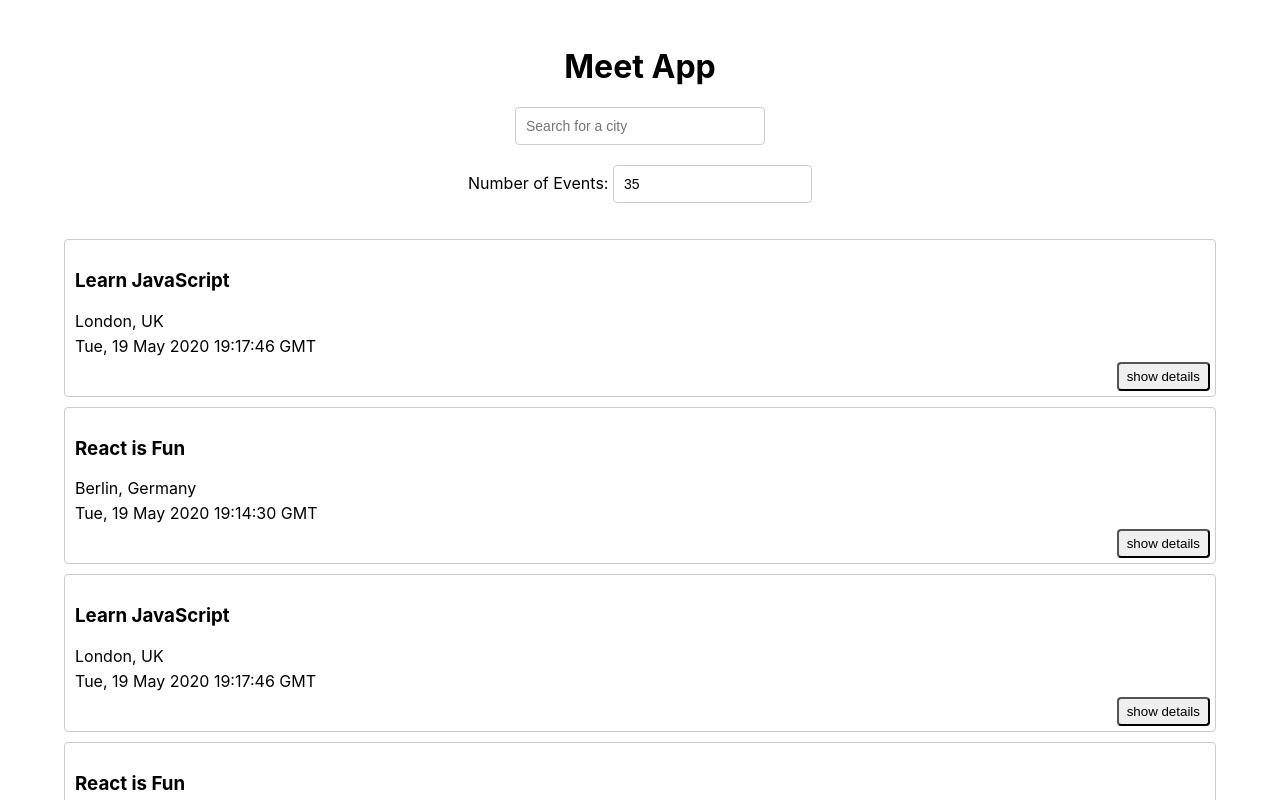
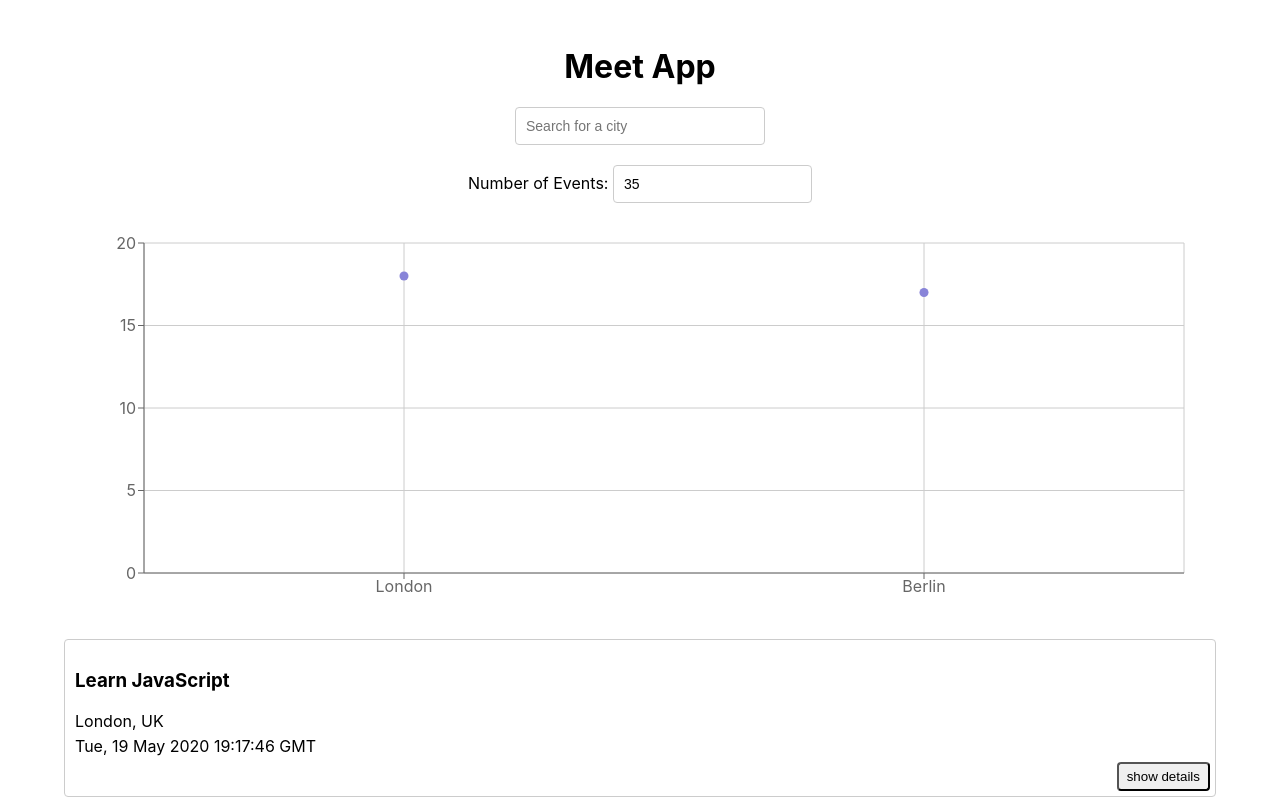
Before and after one commit to manjou/meet, a React (Create React App) app: page / in a window 1280 px wide. Shown: the top 800 px of the page. Built offline with nearby package versions, Linux system fonts and the light colour scheme; what atatus-spa would draw is missing.

Commit message:
meet app ex4.10. v. 5.0.1. recharts installed, data visualization implemented

```diff
--- a/package.json
+++ b/package.json
@@ -13,6 +13,7 @@
     "react": "^18.2.0",
     "react-dom": "^18.2.0",
     "react-scripts": "^5.0.1",
+    "recharts": "^2.11.0",
     "web-vitals": "^2.1.4",
     "workbox-background-sync": "^6.6.0",
     "workbox-broadcast-update": "^6.6.0",
--- a/src/App.js
+++ b/src/App.js
@@ -7,6 +7,7 @@
 import { InfoAlert, WarningAlert, ErrorAlert } from './components/Alert';
 
 import './App.css';
+import CityEventsChart from './components/CityEventsChart';
 
 
 const App = () => {
@@ -56,13 +57,14 @@
 
   return (
     <div className="App">
+      <h1>Meet App</h1>
       <div className='alerts-container'>
         {infoAlert.length ? <InfoAlert text={infoAlert}/> : null}
         {errorAlert.length ? <ErrorAlert text={errorAlert}/> : null}
         {warningAlert.length ? <WarningAlert text={warningAlert}/> : null}
       </div>
       {/* <img src={logo} alt="meet logo" className='logo' /> */}
-      <h1>Meet App</h1>
+
       <CitySearch
         allLocations={allLocations}
         setCurrentCity={setCurrentCity}
@@ -72,6 +74,7 @@
         currentNOE={currentNOE}
         onNumberChanged={handleNumberChanged}
         setErrorAlert={setErrorAlert}/>
+      <CityEventsChart allLocations={allLocations} events={events} />
       <EventList events={events}/>
     </div>
   );
--- /dev/null
+++ b/src/components/CityEventsChart.js
@@ -0,0 +1,49 @@
+// src/comoponents/CityEventsChart.js
+
+import { useState, useEffect } from "react";
+import {
+    ScatterChart,
+    Scatter,
+    XAxis, YAxis,
+    CartesianGrid,
+    Tooltip,
+    ResponsiveContainer
+} from 'recharts';
+
+const CityEventsChart = ({ allLocations, events }) => {
+    const [data, setData] = useState([]);
+
+    useEffect(() => {
+        setData(getData());
+    }, [`${events}`]);
+
+    const getData = () => {
+        const data = allLocations.map((location) => {
+            const count = events.filter((event) => event.location === location).length
+            const city = location.split(', ')[0]
+            return { city, count };
+        })
+        return data;
+    };
+
+    return (
+        <ResponsiveContainer width="99%" height={400}>
+          <ScatterChart
+            margin={{
+              top: 20,
+              right: 20,
+              bottom: 20,
+              left: 20,
+            }}
+          >
+            <CartesianGrid />
+            <XAxis type="category" dataKey="city" name="City" />
+            <YAxis type="number" dataKey="count" name="Number of Events" allowDecimals={false} />
+            <Tooltip cursor={{ strokeDasharray: '3 3' }} />
+            <Scatter name="A school" data={data} fill="#8884d8" />
+          </ScatterChart>
+        </ResponsiveContainer>
+    );
+}
+
+export default CityEventsChart;
```
Also changed, not shown: 1 other file (tests, documents, lock files or other folders).
